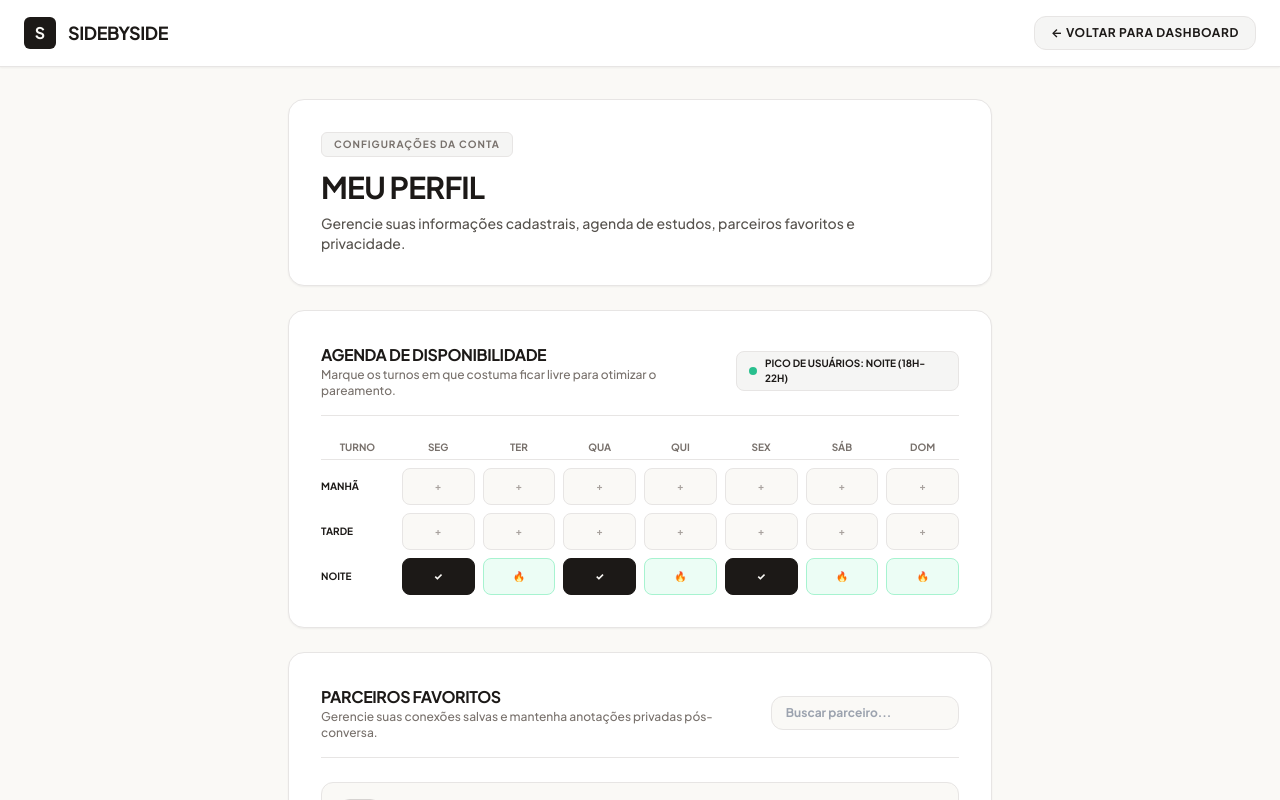
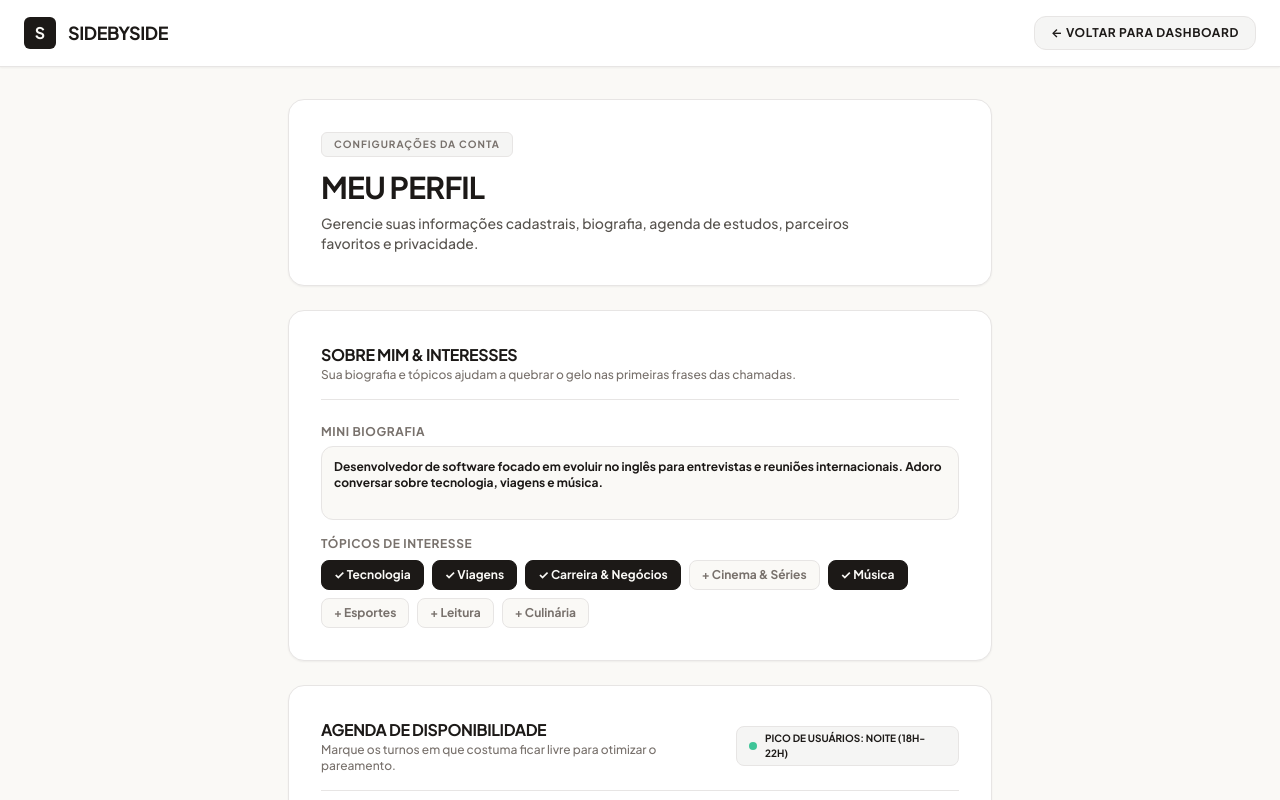
Before and after one commit to RikelmyRabelo/SideBySide, a React (Vite) app: page /profile in a window 1280 px wide. Shown: the top 800 px of the page. Built offline with nearby package versions, Linux system fonts and the light colour scheme; grey boxes are pictures that could not be loaded.

Commit message:
feat(profile): implement bio and interests selection section

```diff
--- a/src/pages/Profile.tsx
+++ b/src/pages/Profile.tsx
@@ -12,6 +12,35 @@ export const Profile: React.FC = () => {
   const [avatarUrl, setAvatarUrl] = useState(
     'https://images.unsplash.com/photo-1534528741775-53994a69daeb?w=400&auto=format&fit=crop&q=80'
   );
+
+  // Estados SBS-41: Biografia e Interesses ("Sobre Mim")
+  const [bio, setBio] = useState(
+    'Desenvolvedor de software focado em evoluir no inglês para entrevistas e reuniões internacionais. Adoro conversar sobre tecnologia, viagens e música.'
+  );
+  const [selectedInterests, setSelectedInterests] = useState<string[]>([
+    'Tecnologia',
+    'Viagens',
+    'Carreira & Negócios',
+    'Música',
+  ]);
+  const availableInterests = [
+    'Tecnologia',
+    'Viagens',
+    'Carreira & Negócios',
+    'Cinema & Séries',
+    'Música',
+    'Esportes',
+    'Leitura',
+    'Culinária',
+  ];
+
+  const toggleInterest = (interest: string) => {
+    if (selectedInterests.includes(interest)) {
+      setSelectedInterests(selectedInterests.filter((i) => i !== interest));
+    } else {
+      setSelectedInterests([...selectedInterests, interest]);
+    }
+  };
 
   // Estados SBS-35: Conexão e Privacidade
   const [defaultMediaMode, setDefaultMediaMode] = useState<'video' | 'audio'>('video');
@@ -241,7 +270,7 @@ export const Profile: React.FC = () => {
             Meu Perfil
           </h1>
           <p className="text-xs sm:text-sm text-[#57534E] max-w-xl leading-relaxed font-medium">
-            Gerencie suas informações cadastrais, agenda de estudos, parceiros favoritos e privacidade.
+            Gerencie suas informações cadastrais, biografia, agenda de estudos, parceiros favoritos e privacidade.
           </p>
         </section>
 
@@ -254,6 +283,58 @@ export const Profile: React.FC = () => {
             <span>Preferências salvas com sucesso!</span>
           </div>
         )}
+
+        {/* SBS-41: Seção "Sobre Mim" e Interesses */}
+        <section className="bg-[#FFFFFF] border border-[#E7E5E4] rounded-2xl p-6 sm:p-8 shadow-sm flex flex-col gap-6">
+          <div className="border-b border-[#E7E5E4] pb-4">
+            <h2 className="text-base font-black uppercase tracking-tight text-[#1C1917]">
+              Sobre Mim & Interesses
+            </h2>
+            <p className="text-xs text-[#78716C] font-medium">
+              Sua biografia e tópicos ajudam a quebrar o gelo nas primeiras frases das chamadas.
+            </p>
+          </div>
+
+          <div className="flex flex-col gap-4">
+            <div className="flex flex-col gap-1.5">
+              <label className="text-xs font-bold text-[#78716C] uppercase tracking-wider">
+                Mini Biografia
+              </label>
+              <textarea
+                rows={3}
+                value={bio}
+                onChange={(e) => setBio(e.target.value)}
+                placeholder="Escreva uma breve introdução sobre você e seus objetivos no inglês..."
+                className="w-full p-3 bg-[#FAF9F6] border border-[#E7E5E4] rounded-xl text-xs font-bold text-[#1C1917] outline-none focus:border-[#1C1917] resize-none"
+              />
+            </div>
+
+            <div className="flex flex-col gap-2">
+              <label className="text-xs font-bold text-[#78716C] uppercase tracking-wider">
+                Tópicos de Interesse
+              </label>
+              <div className="flex flex-wrap gap-2">
+                {availableInterests.map((interest) => {
+                  const isSelected = selectedInterests.includes(interest);
+                  return (
+                    <button
+                      key={interest}
+                      type="button"
+                      onClick={() => toggleInterest(interest)}
+                      className={`px-3 py-1.5 rounded-lg border text-xs font-bold transition-all ${
+                        isSelected
+                          ? 'bg-[#1C1917] text-[#FAF9F6] border-[#1C1917]'
+                          : 'bg-[#FAF9F6] text-[#78716C] border-[#E7E5E4] hover:border-[#1C1917]'
+                      }`}
+                    >
+                      {isSelected ? `✓ ${interest}` : `+ ${interest}`}
+                    </button>
+                  );
+                })}
+              </div>
+            </div>
+          </div>
+        </section>
 
         {/* SBS-40: Calendário de Disponibilidade Diária & Horários de Pico */}
         <section className="bg-[#FFFFFF] border border-[#E7E5E4] rounded-2xl p-6 sm:p-8 shadow-sm flex flex-col gap-6">
```
